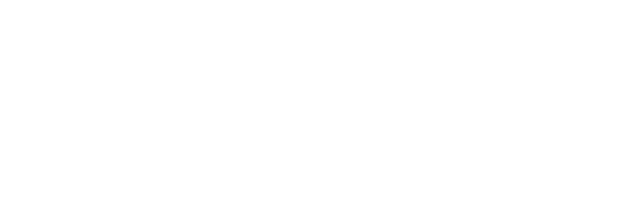
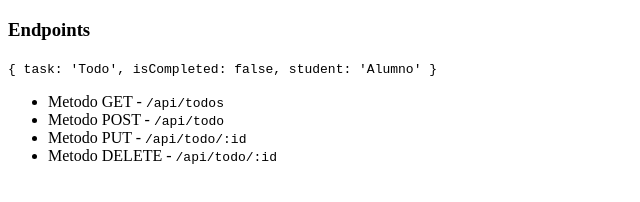
Before and after one commit to carmandomx/todo-back, a website: page public/index.html in a window 1280 px wide. Shown: the whole page, without its empty margins (0-640 px from the left). Drawn offline with Linux system fonts and the light colour scheme.

Commit message:
Added doc

```diff
--- a/public/index.html
+++ b/public/index.html
@@ -6,6 +6,19 @@
     <title>Document</title>
 </head>
 <body>
-
+    <h3>Endpoints</h3>
+    <code>
+        {
+            task: 'Todo',
+            isCompleted: false,
+            student: 'Alumno'
+        }
+    </code>
+    <ul>
+        <li>Metodo GET - <code>/api/todos</code> </li>
+        <li>Metodo POST - <code>/api/todo</code></li>
+        <li>Metodo PUT - <code>/api/todo/:id</code></li>
+        <li>Metodo DELETE - <code>/api/todo/:id</code></li>
+    </ul>
 </body>
 </html>
```
